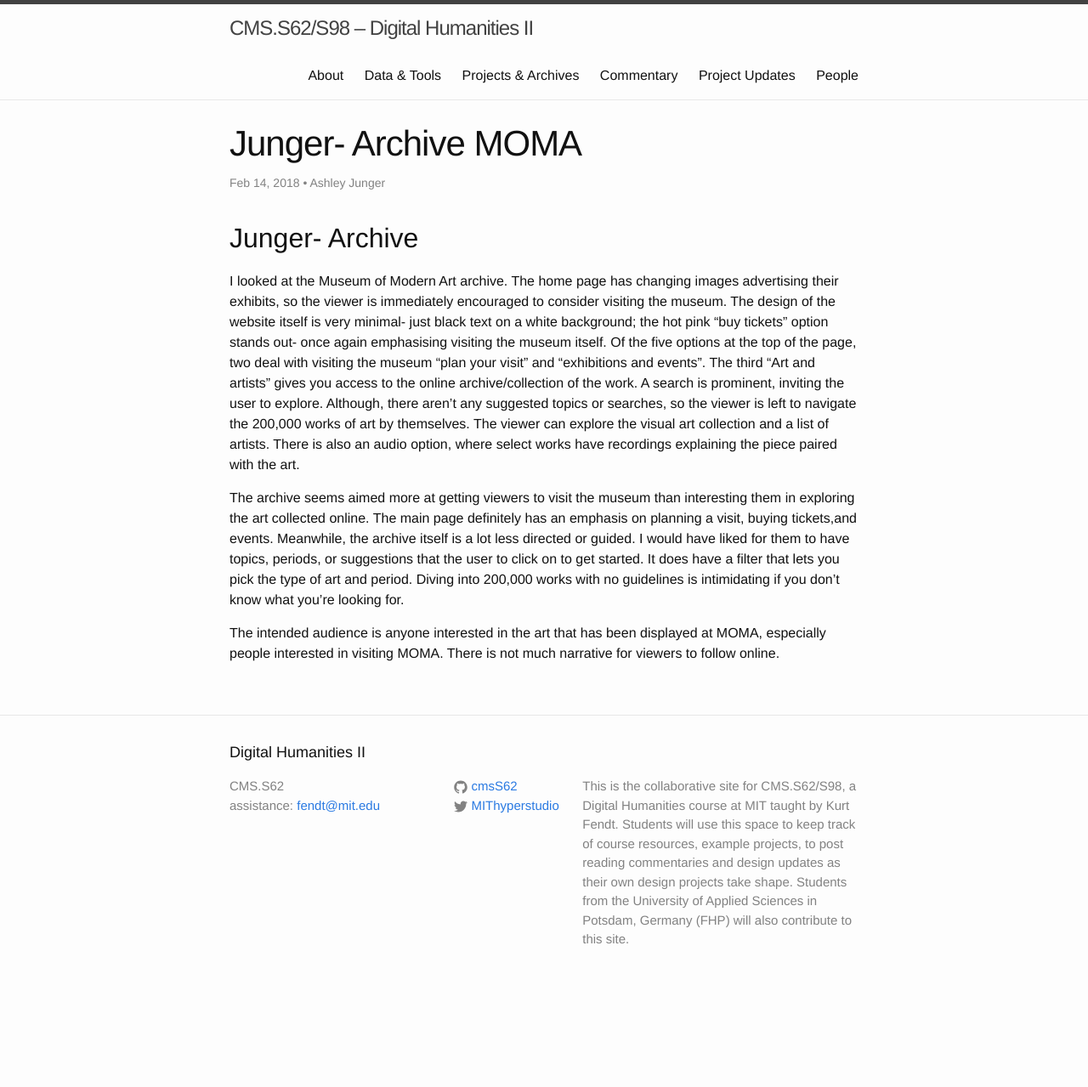
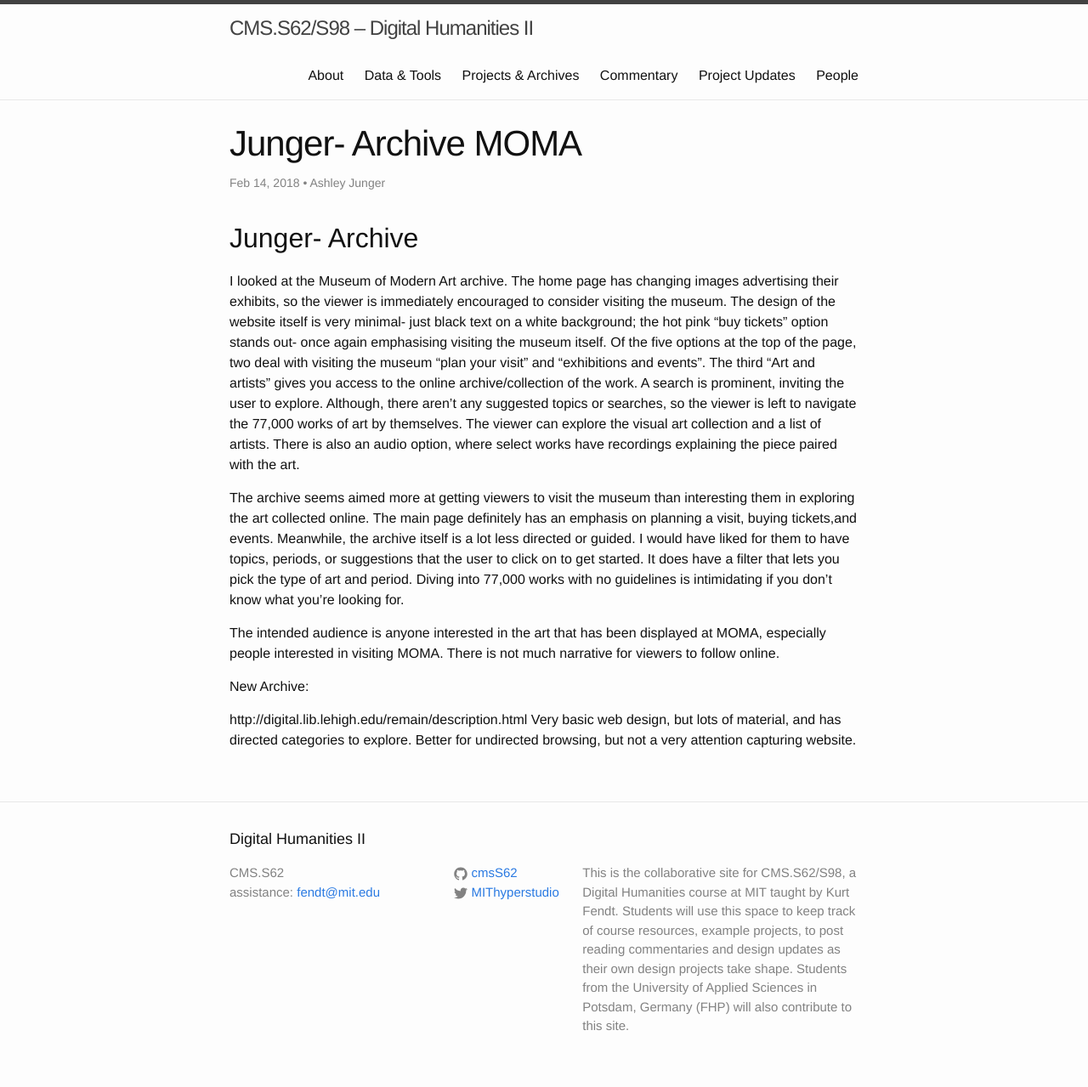
Before and after one commit to cmsS62/Spring-2018, a Jekyll site: the page built from _posts/2018-02-14-junger-archive-moma.md, in a window 1280 px wide. Shown: the whole page at 85% size. Built offline with Jekyll 4.4.1, drawn with Linux system fonts in a browser that asks for light colours; before the commit the page ends 1177 px from its top, so only the background shows below that.

Commit message:
Update 2018-02-14-junger-archive-moma.md

```diff
--- a/_posts/2018-02-14-junger-archive-moma.md
+++ b/_posts/2018-02-14-junger-archive-moma.md
@@ -7,8 +7,15 @@
 ---
 ## Junger- Archive
 
-I looked at the Museum of Modern Art archive. The home page has changing images advertising their exhibits, so the viewer is immediately encouraged to consider visiting the museum. The design of the website itself is very minimal- just black text on a white background; the hot pink "buy tickets" option stands out- once again emphasising visiting the museum itself. Of the five options at the top of the page, two deal with visiting the museum "plan your visit" and "exhibitions and events". The third "Art and artists" gives you access to the online archive/collection of the work. A search is prominent, inviting the user to explore. Although, there aren't any suggested topics or searches, so the viewer is left to navigate the 200,000 works of art by themselves. The viewer can explore the visual art collection and a list of artists. There is also an audio option, where select works have recordings explaining the piece paired with the art.
+I looked at the Museum of Modern Art archive. The home page has changing images advertising their exhibits, so the viewer is immediately encouraged to consider visiting the museum. The design of the website itself is very minimal- just black text on a white background; the hot pink "buy tickets" option stands out- once again emphasising visiting the museum itself. Of the five options at the top of the page, two deal with visiting the museum "plan your visit" and "exhibitions and events". The third "Art and artists" gives you access to the online archive/collection of the work. A search is prominent, inviting the user to explore. Although, there aren't any suggested topics or searches, so the viewer is left to navigate the 77,000 works of art by themselves. The viewer can explore the visual art collection and a list of artists. There is also an audio option, where select works have recordings explaining the piece paired with the art.
 
-The archive seems aimed more at getting viewers to visit the museum than interesting them in exploring the art collected online. The main page definitely has an emphasis on planning a visit, buying tickets,and events. Meanwhile, the archive itself is a lot less directed or guided. I would have liked for them to have topics, periods, or suggestions that the user to click on to get started. It does have a filter that lets you pick the type of art and period. Diving into 200,000 works with no guidelines is intimidating if you don't know what you're looking for.
+The archive seems aimed more at getting viewers to visit the museum than interesting them in exploring the art collected online. The main page definitely has an emphasis on planning a visit, buying tickets,and events. Meanwhile, the archive itself is a lot less directed or guided. I would have liked for them to have topics, periods, or suggestions that the user to click on to get started. It does have a filter that lets you pick the type of art and period. Diving into 77,000 works with no guidelines is intimidating if you don't know what you're looking for.
 
 The intended audience is anyone interested in the art that has been displayed at MOMA, especially people interested in visiting MOMA. There is not much narrative for viewers to follow online.
+
+
+
+New Archive:
+
+http://digital.lib.lehigh.edu/remain/description.html
+Very basic web design, but lots of material, and has directed categories to explore. Better for undirected browsing, but not a very attention capturing website.
```
